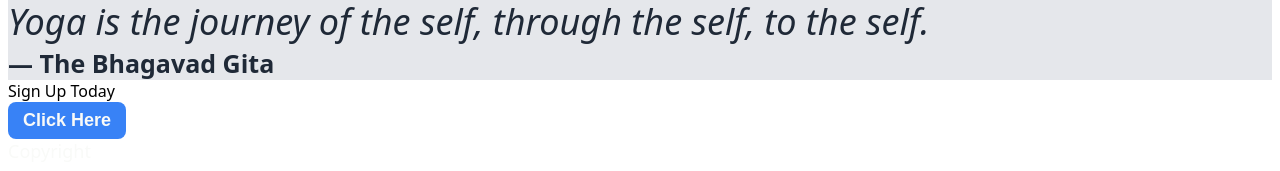
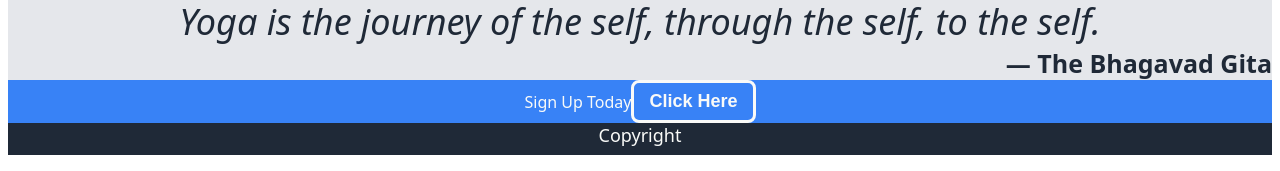
Before and after one commit to darkartsyogini/yoga_website, a plain HTML site: page index.html in a window 1280 px wide. Shown: the part 913-1084 px from the top of the page. Drawn offline with Linux system fonts and the light colour scheme.

Commit message:
Update CTA and footer

```diff
--- a/style.css
+++ b/style.css
@@ -86,9 +86,7 @@ img {
 
 .quote {
     background-color: #e5e7eb;
-    justify-content: center;
-    align-items: center;
-    align-content: center;
+    text-align: center;
 }
 .quotewords {
     font-size: 36px;
@@ -101,5 +99,23 @@ img {
     font-size: 25px;
     font-weight: bold;
     color: #1f2937;
-    align-self: flex-end;
+    text-align: right;
 }
+
+.cta {
+    background-color: #3882f6;
+    display: flex;
+    color: #f9faf8;
+    justify-content: center;
+    align-items: center;
+}
+
+.cta
+button {
+    border-style: solid;
+}
+
+.footer {
+    background-color: #1f2937;
+    text-align: center;
+}
```
